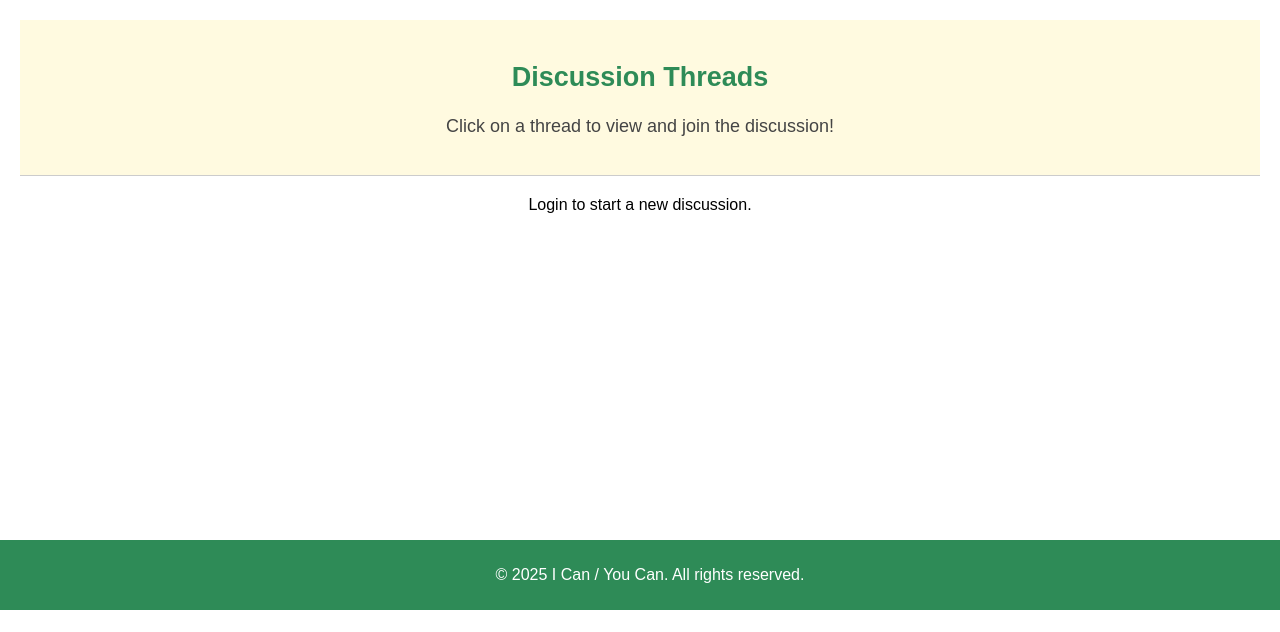
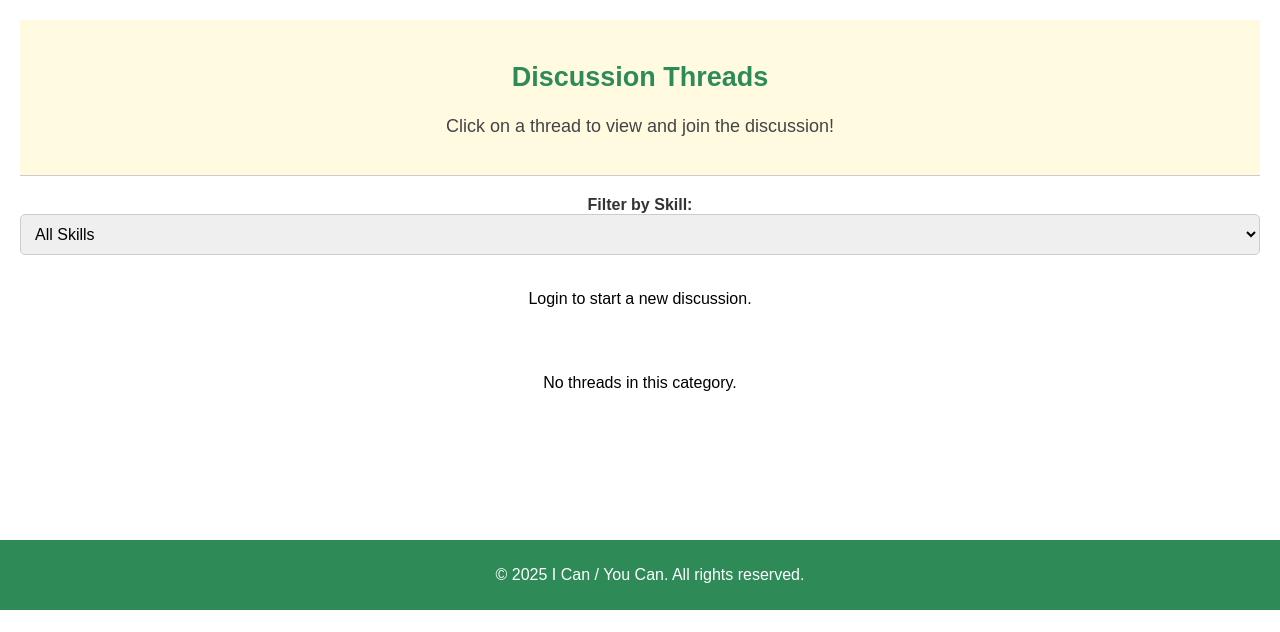
Before and after one commit to kaanspgl/COSC360_MyFavoriteStudents, a PHP site: page /discussion.php in a window 1280 px wide. Shown: the part 147-779 px from the top of the page. Run offline with PHP 8.4, Linux system fonts and the light colour scheme; data that the repository does not hold is empty.

Commit message:
Created Groups in the Discussion

```diff
--- a/discussion.php
+++ b/discussion.php
@@ -2,8 +2,14 @@
 session_start();
 include 'config.php';
 $currentUserId = $_SESSION['user_id'] ?? null;
+
+// Load skill categories for dropdowns
+$skills = [];
+$skillQuery = $conn->query("SELECT id, skill_name FROM skills ORDER BY skill_name ASC");
+while ($row = $skillQuery->fetch_assoc()) {
+    $skills[] = $row;
+}
 ?>
-
 <!DOCTYPE html>
 <html lang="en">
 <head>
@@ -31,6 +37,8 @@ $currentUserId = $_SESSION['user_id'] ?? null;
                 });
             });
         }
+
+        document.getElementById("category-filter").addEventListener("change", fetchThreads);
     });
 
     function fetchThreads() {
@@ -38,15 +46,32 @@ $currentUserId = $_SESSION['user_id'] ?? null;
             .then(response => response.json())
             .then(data => {
                 const container = document.getElementById("discussion-container");
+                const selectedCategory = document.getElementById("category-filter").value;
+
+                const grouped = {};
+                data.forEach(thread => {
+                    if (!grouped[thread.category]) grouped[thread.category] = [];
+                    grouped[thread.category].push(thread);
+                });
+
                 container.innerHTML = "";
-                data.forEach(thread => {
+                for (const category in grouped) {
+                    if (selectedCategory !== "all" && selectedCategory !== category) continue;
+
+                    container.innerHTML += `<h3 style="margin-top:30px;">${category}</h3>`;
+                    grouped[category].forEach(thread => {
                         container.innerHTML += `
                             <div class="discussion-card">
-                            <h3><a href="thread.php?id=${thread.id}">${thread.title}</a></h3>
+                                <h4><a href="thread.php?id=${thread.id}">${thread.title}</a></h4>
                                 <p>${thread.content}</p>
                                 <span class="discussion-meta">Posted by ${thread.username} • ${thread.created_at}</span>
                             </div>`;
                     });
+                }
+
+                if (container.innerHTML === "") {
+                    container.innerHTML = "<p style='text-align:center;'>No threads in this category.</p>";
+                }
             });
     }
     </script>
@@ -60,6 +85,18 @@ $currentUserId = $_SESSION['user_id'] ?? null;
         <p>Click on a thread to view and join the discussion!</p>
     </section>
 
+    <div style="text-align: center; margin-bottom: 20px;">
+        <label for="category-filter"><strong>Filter by Skill:</strong></label>
+        <select id="category-filter">
+            <option value="all">All Skills</option>
+            <?php foreach ($skills as $skill): ?>
+                <option value="<?php echo htmlspecialchars($skill['skill_name']); ?>">
+                    <?php echo htmlspecialchars($skill['skill_name']); ?>
+                </option>
+            <?php endforeach; ?>
+        </select>
+    </div>
+
     <?php if ($currentUserId): ?>
     <section class="profile-form-container">
         <h3>Create a New Thread</h3>
@@ -70,10 +107,16 @@ $currentUserId = $_SESSION['user_id'] ?? null;
             <label for="content">Content:</label>
             <textarea id="content" name="content" required></textarea>
 
-            <?php if (!isset($_SESSION['is_admin']) || $_SESSION['is_admin'] != 1): ?>
+            <label for="category">Skill Category:</label>
+            <select id="category" name="category" required>
+                <?php foreach ($skills as $skill): ?>
+                    <option value="<?php echo htmlspecialchars($skill['skill_name']); ?>">
+                        <?php echo htmlspecialchars($skill['skill_name']); ?>
+                    </option>
+                <?php endforeach; ?>
+            </select>
+
             <button type="submit">Post Thread</button>
-            <?php endif; ?>
-
         </form>
     </section>
     <?php else: ?>
--- a/fetch-threads.php
+++ b/fetch-threads.php
@@ -1,17 +1,18 @@
 <?php
-session_start();
 include 'config.php';
 
-$result = $conn->query("SELECT d.id, d.title, d.content, d.created_at, u.username
-                        FROM discussion_threads d
-                        JOIN users u ON d.user_id = u.id
-                        ORDER BY d.created_at DESC");
+$sql = "SELECT t.id, t.title, t.content, t.created_at, u.username, t.category
+        FROM discussion_threads t
+        JOIN users u ON t.user_id = u.id
+        ORDER BY t.created_at DESC";
 
+$result = $conn->query($sql);
 $threads = [];
+
 while ($row = $result->fetch_assoc()) {
     $threads[] = $row;
 }
+
 header('Content-Type: application/json');
 echo json_encode($threads);
-$conn->close();
 ?>
```
Also changed, not shown: add-thread.php (+15 -10 lines). Lines whose indentation alone changed are shown as unchanged.
